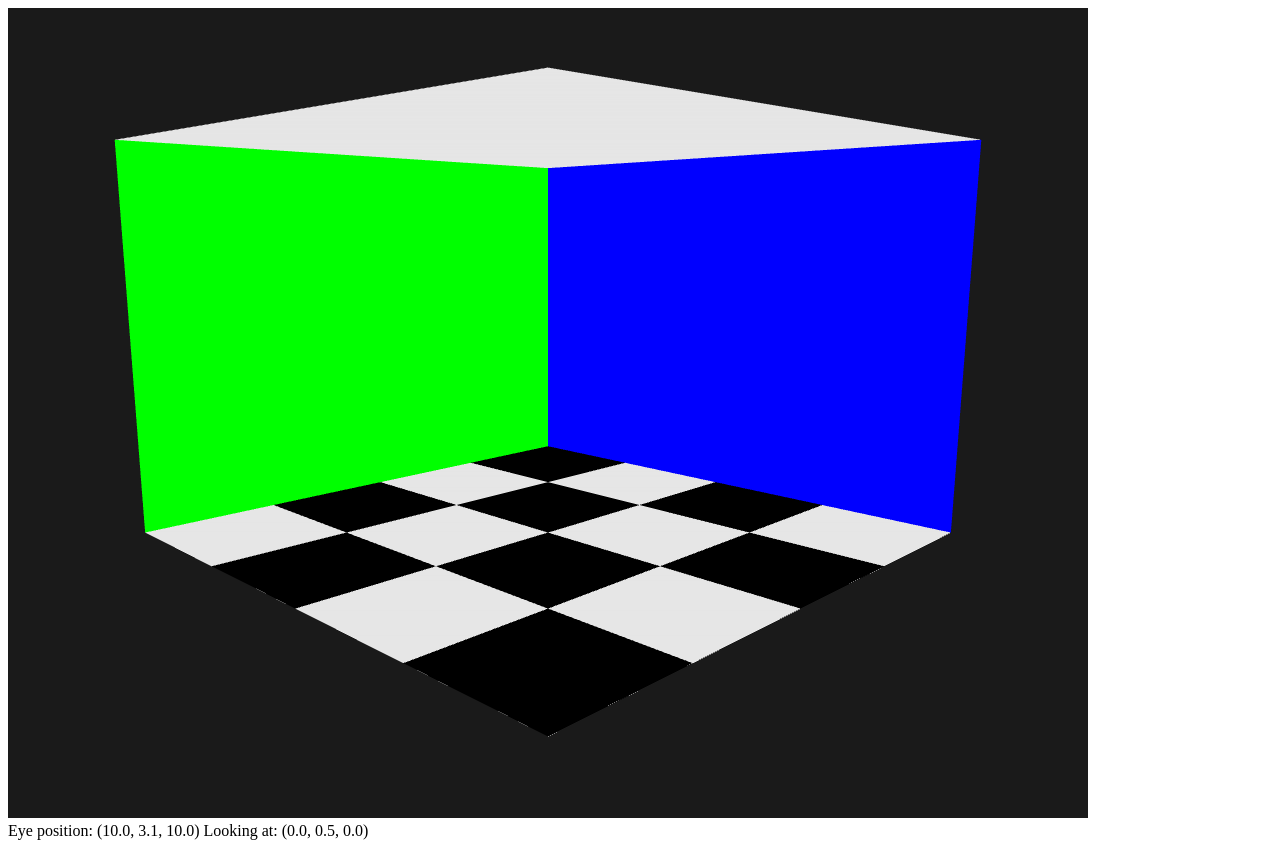
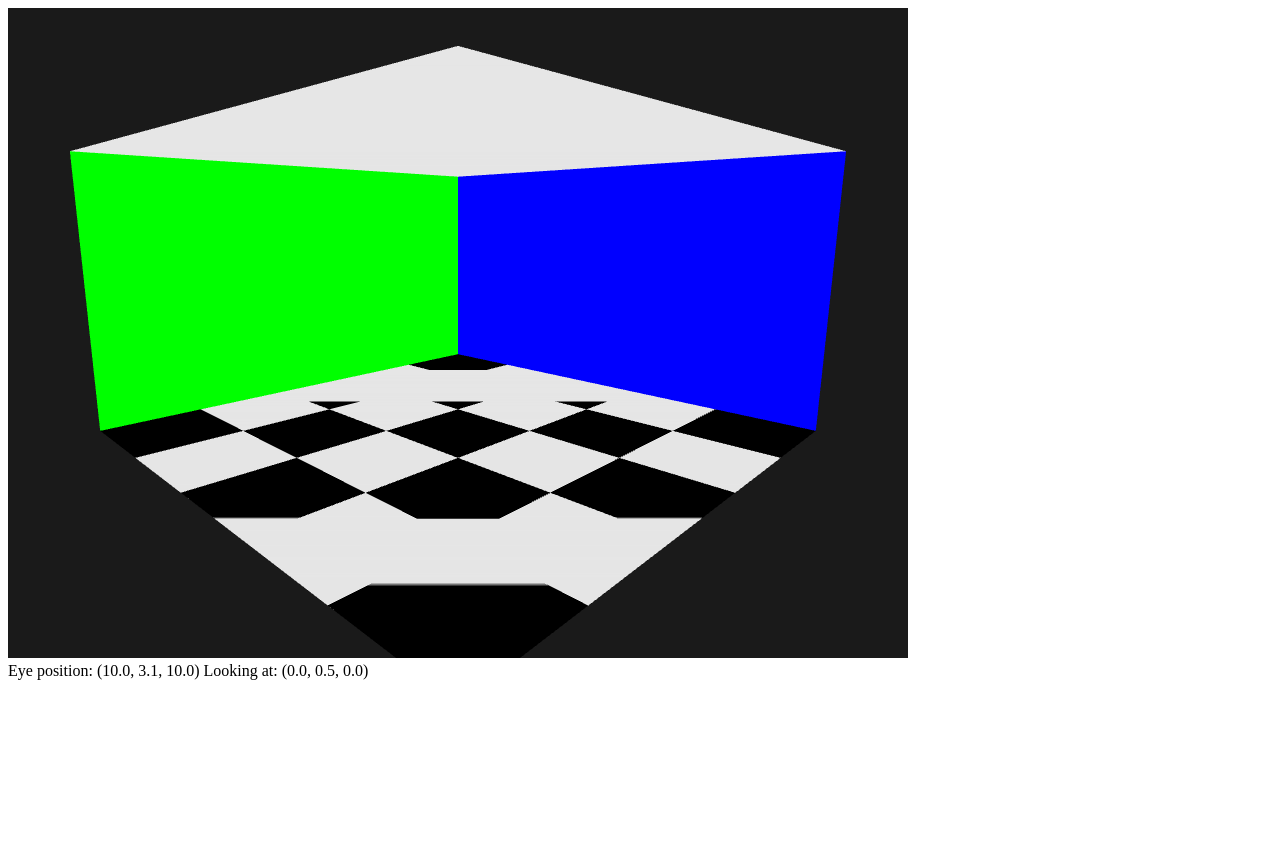
Before and after one commit to gittmp/webgl_room, a website: page client/room.html in a window 1280 px wide. After the commit the page ends 800 px from the top, so only its background shows below. Drawn offline with Linux system fonts and the light colour scheme.

Commit message:
expanded floor tiles

```diff
--- a/client/room.html
+++ b/client/room.html
@@ -7,7 +7,7 @@
     </head>
     <body onload="main()">
         <!-- create webGL canvas on HTML page -->
-        <canvas id="wglCanvas" width="1080" height="810"></canvas>
+        <canvas id="wglCanvas" width="900" height="650"></canvas>
 
         <!-- linking to JS code -->
         <script src="./room.js"></script>
--- a/client/room.js
+++ b/client/room.js
@@ -128,25 +128,29 @@ function initBuffers(gl){
 
     //create an array of vertex positions (e.g. for a square)
     const roomVertices = new Float32Array([
+        // floor
         0.0, 0.0, 0.0, //0
-        6.0, 0.0, 0.0, //1
-        0.0, 0.0, 6.0, //2
-        6.0, 0.0, 6.0, //3
+        7.5, 0.0, 0.0, //1
+        0.0, 0.0, 7.5, //2
+        7.5, 0.0, 7.5, //3
 
+        // left wall
         0.0, 4.0, 0.0, //4
-        0.0, 4.0, 6.0, //5
+        0.0, 4.0, 7.5, //5
         0.0, 0.0, 0.0, //6
-        0.0, 0.0, 6.0, //7
+        0.0, 0.0, 7.5, //7
 
+        // right wall
         0.0, 0.0, 0.0, //8
-        6.0, 0.0, 0.0, //9
+        7.5, 0.0, 0.0, //9
         0.0, 4.0, 0.0, //10
-        6.0, 4.0, 0.0, //11
+        7.5, 4.0, 0.0, //11
 
+        // ceiling
         0.0, 4.0, 0.0, //12
-        6.0, 4.0, 0.0, //13
-        0.0, 4.0, 6.0, //14
-        6.0, 4.0, 6.0, //15
+        7.5, 4.0, 0.0, //13
+        0.0, 4.0, 7.5, //14
+        7.5, 4.0, 7.5, //15
 
         //v1-v2-v6-v7 => 16, 17, 18, 19
         0.0,0.0001,0.0,  0.0,0.0001,1.5,  1.5,0.0001,0.0,  1.5,0.0001,1.5,
@@ -164,6 +168,16 @@ function initBuffers(gl){
         4.5,0.0001,1.5,  4.5,0.0001,3.0,  6.0,0.0001,1.5,  6.0,0.0001,3.0,
         //v19-v20-v24-v25 => 44, 45, 46, 47
         4.5,0.0001,4.5,  4.5,0.0001,6.0,  6.0,0.0001,4.5,  6.0,0.0001,6.0,
+        //v21-v26-v22-v27 => 48, 49, 50, 51
+        6.0,0.0001,0.0,  7.5,0.0001,0.0,  6.0,0.0001,1.5,  7.5,0.0001,1.5,
+        //v23-v28-v24-v29 => 52, 53, 54, 55
+        6.0,0.0001,3.0,  7.5,0.0001,3.0,  6.0,0.0001,4.5,  7.5,0.0001,4.5,
+        //v25-v30-v32-v31 => 56, 57, 58, 59
+        6.0,0.0001,6.0,  7.5,0.0001,6.0,  6.0,0.0001,7.5,  7.5,0.0001,7.5,
+        //v15-v20-v34-v33 => 60, 61, 62, 63
+        3.0,0.0001,6.0,  4.5,0.0001,6.0,  3.0,0.0001,7.5,  4.5,0.0001,7.5,
+        //v5-v10-v36-v35 => 64, 65, 66, 67
+        0.0,0.0001,6.0,  1.5,0.0001,6.0,  0.0,0.0001,7.5,  1.5,0.0001,7.5,
     ]);
 
     //create buffer for vertices
@@ -239,6 +253,11 @@ function initBuffers(gl){
         0.0,0.0,0.0,1.0,  0.0,0.0,0.0,1.0,  0.0,0.0,0.0,1.0,  0.0,0.0,0.0,1.0,
         0.0,0.0,0.0,1.0,  0.0,0.0,0.0,1.0,  0.0,0.0,0.0,1.0,  0.0,0.0,0.0,1.0,
         0.0,0.0,0.0,1.0,  0.0,0.0,0.0,1.0,  0.0,0.0,0.0,1.0,  0.0,0.0,0.0,1.0,
+        0.0,0.0,0.0,1.0,  0.0,0.0,0.0,1.0,  0.0,0.0,0.0,1.0,  0.0,0.0,0.0,1.0,
+        0.0,0.0,0.0,1.0,  0.0,0.0,0.0,1.0,  0.0,0.0,0.0,1.0,  0.0,0.0,0.0,1.0,
+        0.0,0.0,0.0,1.0,  0.0,0.0,0.0,1.0,  0.0,0.0,0.0,1.0,  0.0,0.0,0.0,1.0,
+        0.0,0.0,0.0,1.0,  0.0,0.0,0.0,1.0,  0.0,0.0,0.0,1.0,  0.0,0.0,0.0,1.0,
+        0.0,0.0,0.0,1.0,  0.0,0.0,0.0,1.0,  0.0,0.0,0.0,1.0,  0.0,0.0,0.0,1.0,
     ]);
 
     //pass this colour data into a colour buffer
@@ -269,6 +288,11 @@ function initBuffers(gl){
         36,37,38,  37,38,39,
         40,41,42,  41,42,43,
         44,45,46,  45,46,47,
+        48,49,50,  49,50,51,
+        52,53,54,  53,54,55,
+        56,57,58,  57,58,59,
+        60,61,62,  61,62,63,
+        64,65,66,  65,66,67,
     ]);
 
     const roomIndexBuffer = gl.createBuffer();
@@ -281,7 +305,6 @@ function initBuffers(gl){
         roomColour: roomColourBuffer,
         roomNormals: roomNormalsBuffer,
         roomIndices: roomIndexBuffer,
-
     };
 }
 
@@ -298,7 +321,7 @@ function draw(gl, canvas, programInfo, buffers, lookAtParams){
 
     //set perspective matrix
     const projMatrix = new Matrix4();
-    projMatrix.setPerspective(45, canvas.width/canvas.height, 0.1, 100);
+    projMatrix.setPerspective(55, canvas.width/canvas.height, 0.1, 100);
 
     //set the projection matrix
     const modelMatrix = new Matrix4();
@@ -363,5 +386,5 @@ function draw(gl, canvas, programInfo, buffers, lookAtParams){
     gl.uniformMatrix4fv(programInfo.uniformLocations.viewMatrix, false, viewMatrix.elements);
 
     //draw arrays
-    gl.drawElements(gl.TRIANGLES, 72, gl.UNSIGNED_SHORT, 0);
+    gl.drawElements(gl.TRIANGLES, 102, gl.UNSIGNED_SHORT, 0);
 }
```
